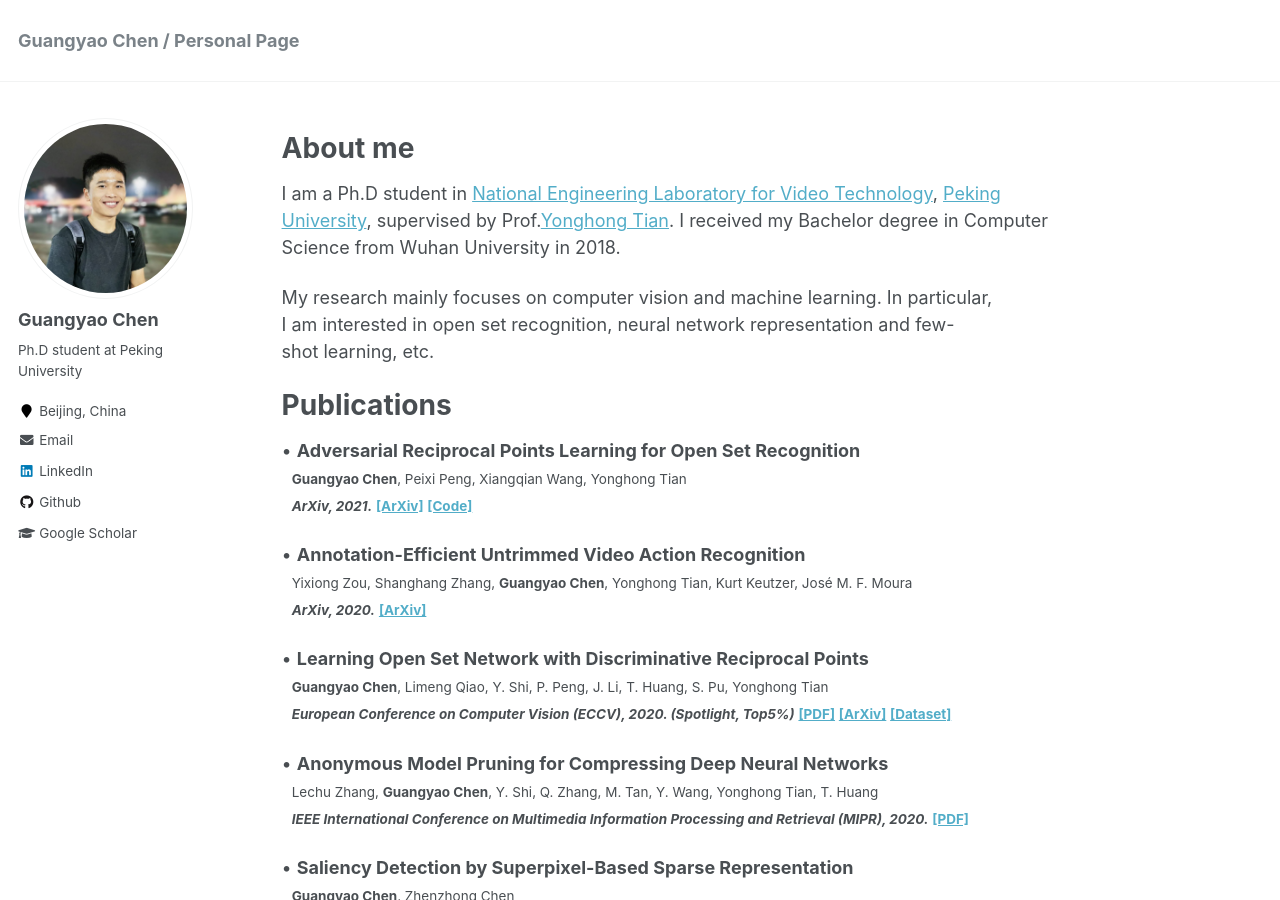
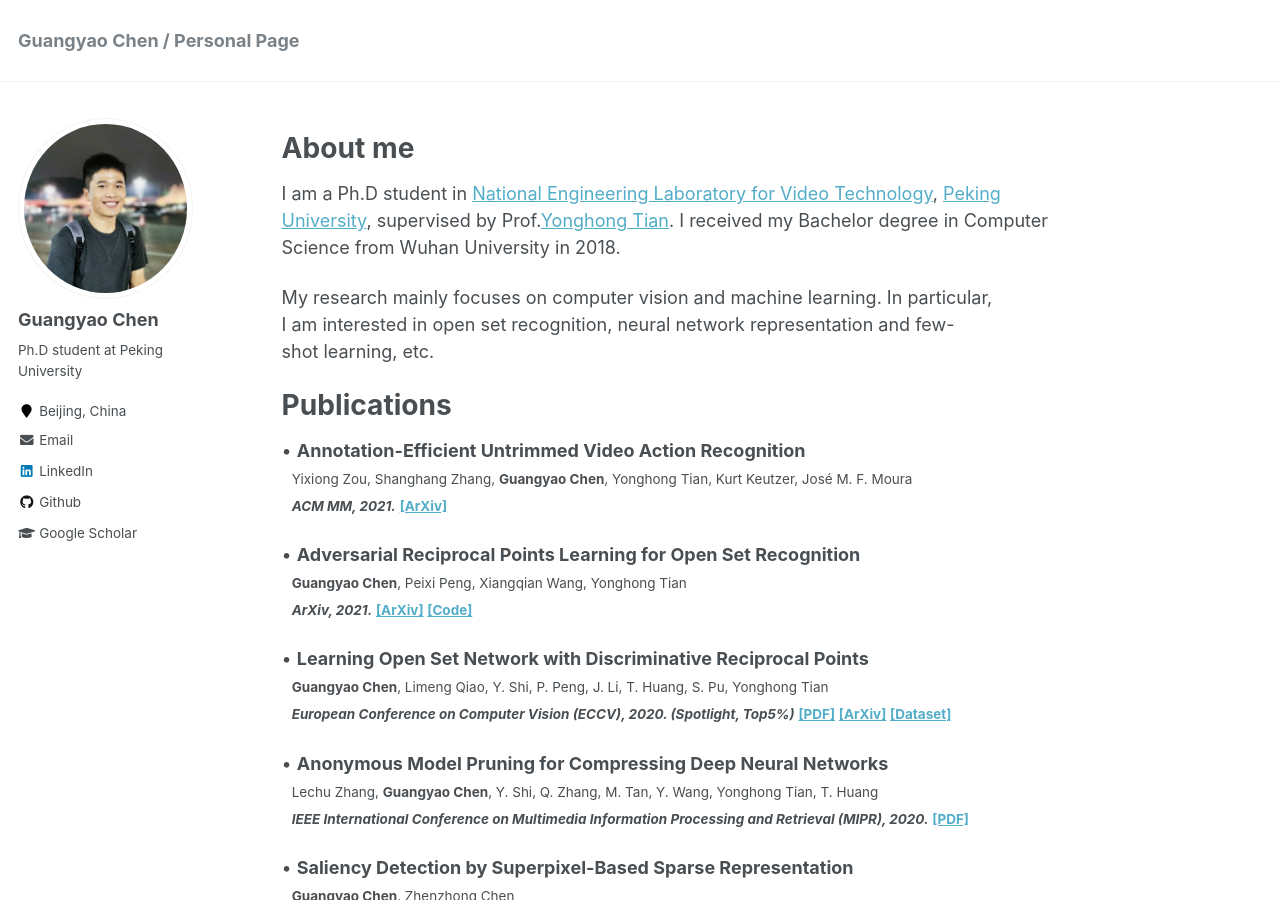
Before and after one commit to iCGY96/iCGY96.github.io, a Jekyll site: the page built from _pages/about.md, in a window 1280 px wide and 900 px high. Built offline with Jekyll 4.4.1, drawn with Linux system fonts in a browser that asks for light colours.

Commit message:
Update about.md

```diff
--- a/_pages/about.md
+++ b/_pages/about.md
@@ -17,13 +17,15 @@ My research mainly focuses on computer vision and machine learning. In
 Publications
 ======
 
+
+&bull; __Annotation-Efficient Untrimmed Video Action Recognition__
+&nbsp; <small>Yixiong Zou, Shanghang Zhang, __Guangyao Chen__, Yonghong Tian, Kurt Keutzer, José M. F. Moura</small>
+&nbsp; <small>*__ACM MM, 2021.__* [**[ArXiv]**](https://arxiv.org/abs/2011.14478)</small> <br/>
+
 &bull; __Adversarial Reciprocal Points Learning for Open Set Recognition__
 &nbsp; <small>__Guangyao Chen__, Peixi Peng, Xiangqian Wang, Yonghong Tian</small>
 &nbsp; <small>*__ArXiv, 2021.__* [**[ArXiv]**](https://arxiv.org/abs/2103.00953) [**[Code]**](https://github.com/iCGY96/ARPL) </small> <br/>
 
-&bull; __Annotation-Efficient Untrimmed Video Action Recognition__
-&nbsp; <small>Yixiong Zou, Shanghang Zhang, __Guangyao Chen__, Yonghong Tian, Kurt Keutzer, José M. F. Moura</small>
-&nbsp; <small>*__ArXiv, 2020.__* [**[ArXiv]**](https://arxiv.org/abs/2011.14478)</small> <br/>
 
 <!-- <li> -->
 <!-- <img width="140" height="130" align="left" src="https://github.com/iCGY96/iCGY96.github.io/raw/master/images/RPL.png"/> -->
```
